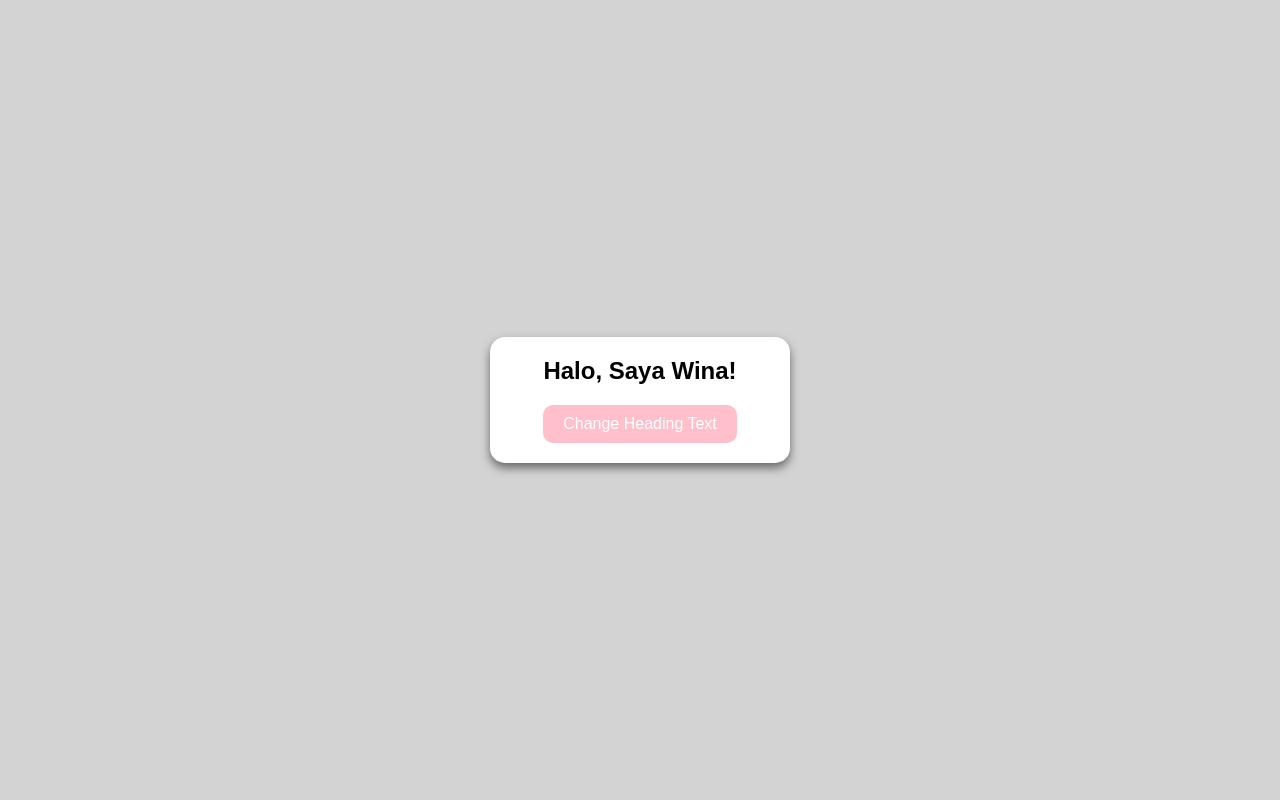
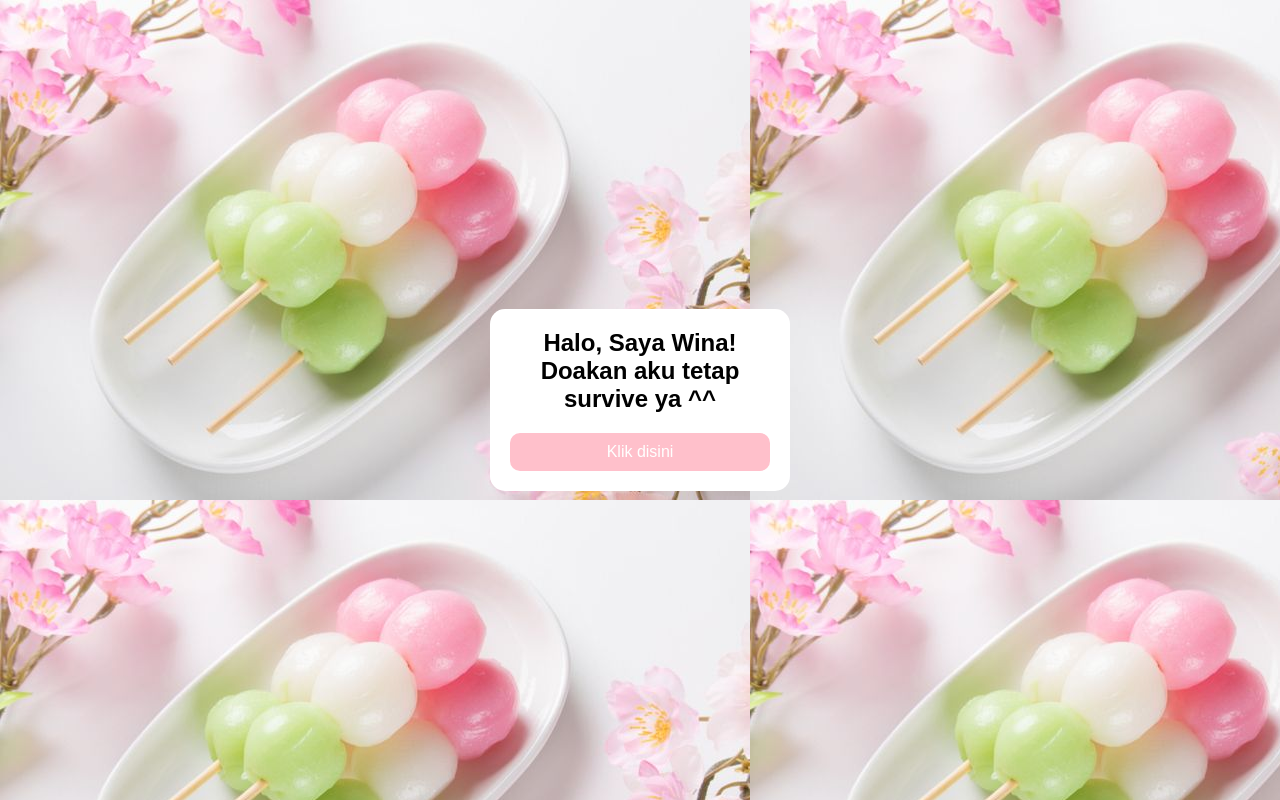
Before and after one commit to winati17/pem-web, a plain HTML site: page index.html in a window 1280 px wide. Drawn offline with Linux system fonts and the light colour scheme.

Commit message:
demurely

```diff
--- a/index.html
+++ b/index.html
@@ -3,18 +3,19 @@
 <head>
     <meta charset="UTF-8">
     <meta name="viewport" content="width=device-width, initial-scale=1.0">
-    <title>Static Page</title>
+    <title>Wina's Static Page</title>
     <link rel="stylesheet" href="./style.css">
 </head>
 <body>
     <div class="container">
-        <h1 id="heading">Halo, Saya Wina!</h1>
-        <button onclick="changeHeadingText()">Change Heading Text</button>
+        <h1 id="heading">Halo, Saya Wina! Doakan aku tetap survive ya ^^ </h1>
+        <button id="button" onclick="changeHeadingText()">Klik disini</button>
     </div>
 
     <script>
         function changeHeadingText() {
             document.getElementById('heading').innerText = "Wah, saya berubah!";
+            document.getElementById('button').innerText = "Tekan Ctrl + R";
         }
     </script>
 </body>
--- a/style.css
+++ b/style.css
@@ -10,16 +10,19 @@ body {
   display: flex;
   justify-content: center;
   align-items: center;
-  background-color: #d3d3d3;
+  background-image: url('dango.jpeg');
 }
 
 .container {
   width: 300px;
+  display: flex;
+  flex-direction: column;
+  margin: 0 auto;
   padding: 20px;
   background-color: #fff;
   border-radius: 15px;
   text-align: center;
-  box-shadow:0px 5px 10px 0px rgba(0, 0, 0, 0.5);
+  word-wrap: break-word;
 }
 
 h1 {
```
Also changed, not shown: dango.jpeg (added).
